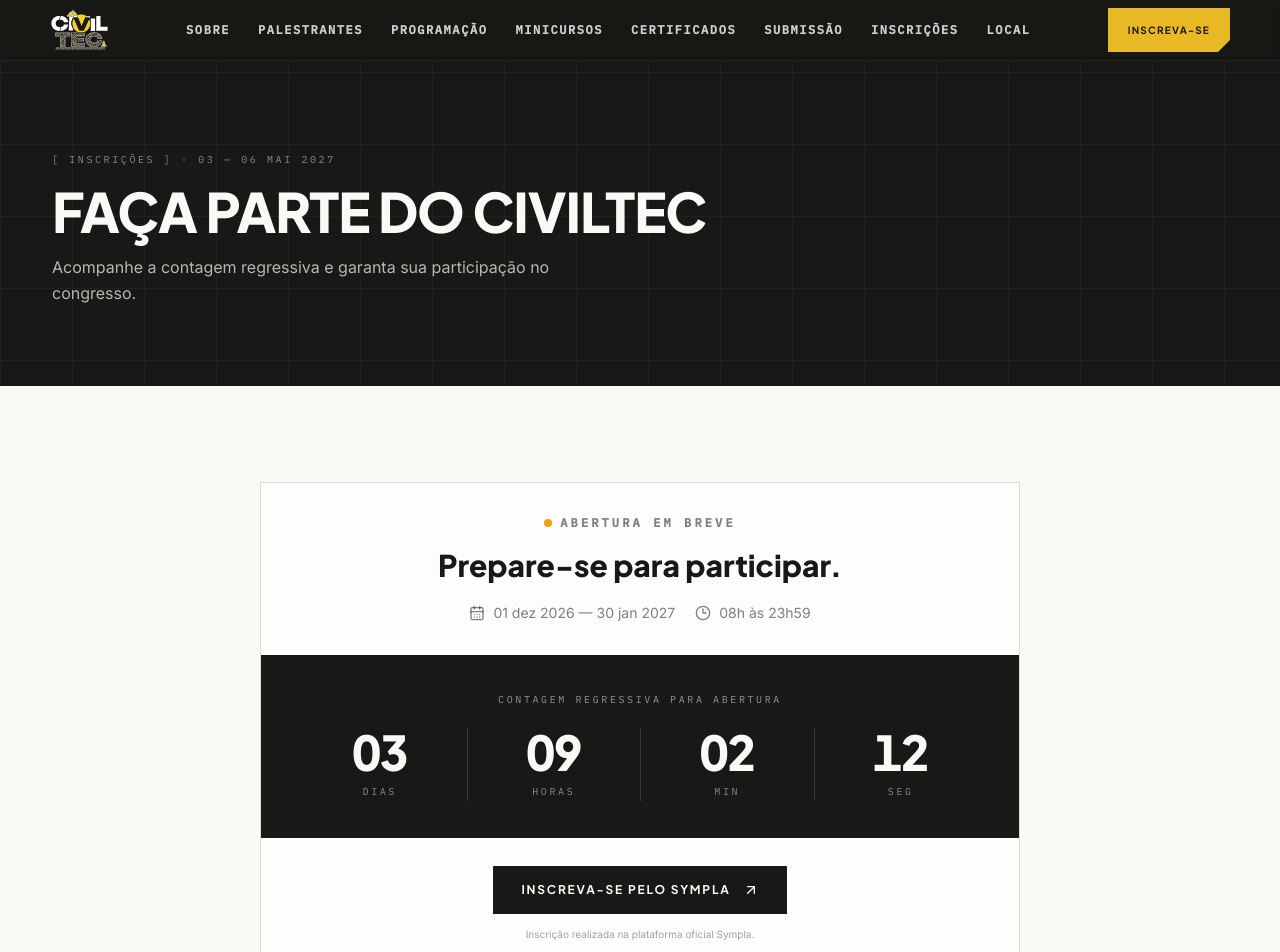
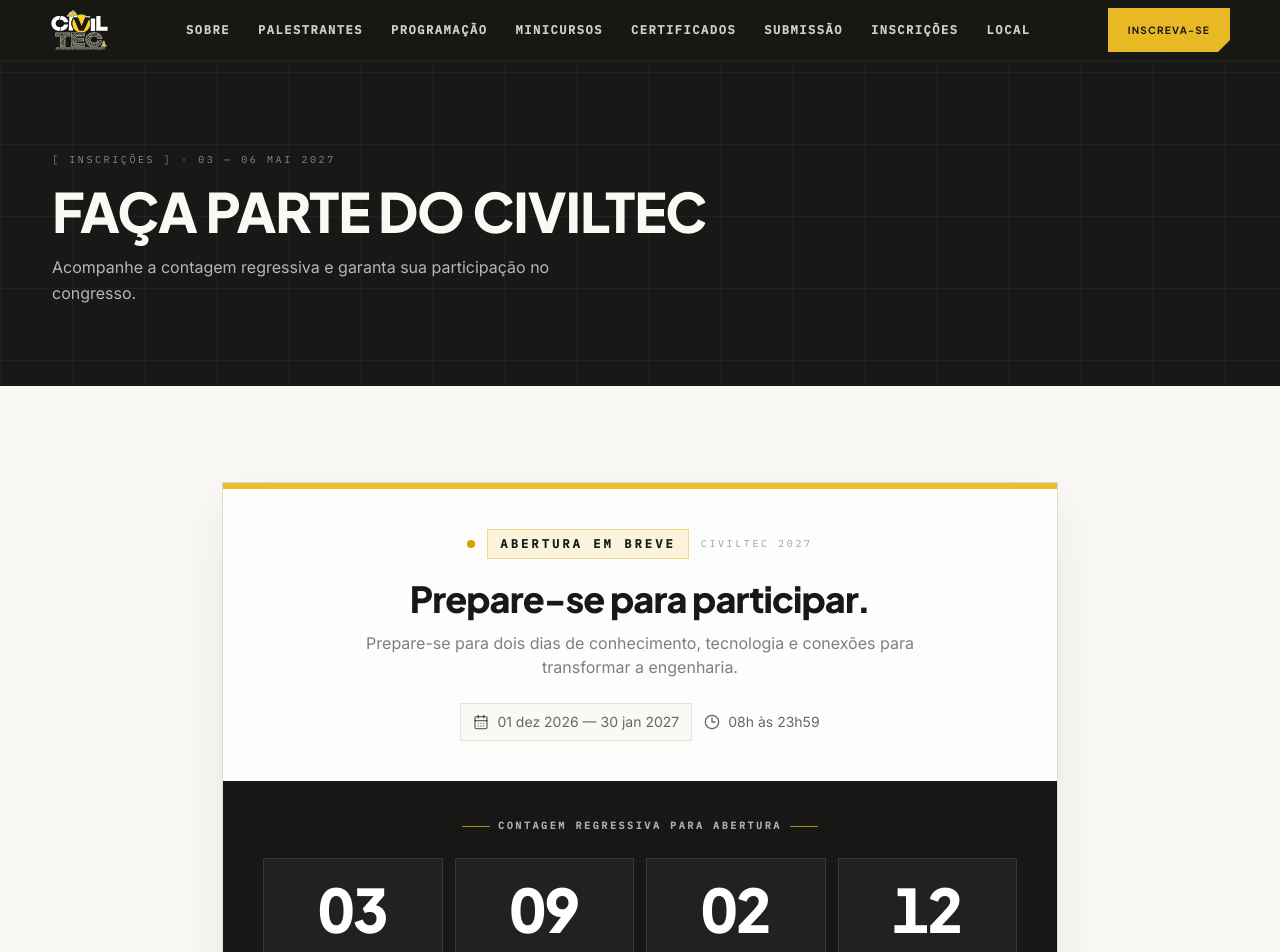
Before and after one commit to Dkalones/civil-tec, a React (Vite) app: page /inscricao in a window 1280 px wide. Shown: the top 952 px of the page. Built offline with nearby package versions, Linux system fonts and the light colour scheme.

Commit message:
Melhora visual da página de inscrições

```diff
--- a/src/components/site/RegistrationWindow.jsx
+++ b/src/components/site/RegistrationWindow.jsx
@@ -1,5 +1,5 @@
 import { useEffect, useState } from "react";
-import { ArrowUpRight, CalendarDays, Clock3 } from "lucide-react";
+import { ArrowUpRight, CalendarDays, Clock3, Ticket } from "lucide-react";
 
 const START = new Date("2026-12-01T08:00:00-03:00").getTime();
 const END = new Date("2027-01-30T23:59:00-03:00").getTime();
@@ -45,21 +45,26 @@ export default function RegistrationWindow({ compact = false }) {
       : "As inscrições foram encerradas.";
 
   return (
-    <div className={`mx-auto w-full overflow-hidden border border-ink/15 bg-card ${compact ? "max-w-3xl" : "max-w-[760px]"}`}>
-      <div className="px-5 py-7 sm:px-8 sm:py-8">
-        <div className="flex items-center justify-center gap-2">
-          <span className={`h-2 w-2 rounded-full ${isOpen ? "animate-pulse bg-emerald-500" : isClosed ? "bg-ink/30" : "bg-amber-500"}`} />
-          <span className="label-mono text-[10px] font-bold tracking-[0.18em] text-ink/55 sm:text-xs">
+    <div className={`relative mx-auto w-full overflow-hidden border border-ink/15 bg-card shadow-[0_18px_55px_rgba(0,0,0,0.08)] ${compact ? "max-w-3xl" : "max-w-[900px]"}`}>
+      <div className="h-1.5 w-full bg-[#efbd25]" />
+      <div className="relative px-5 py-8 sm:px-10 sm:py-10">
+        <div className="pointer-events-none absolute right-0 top-0 h-full w-1/3 opacity-[0.07] blueprint-grid-dark" aria-hidden="true" />
+        <div className="relative">
+        <div className="flex flex-wrap items-center justify-center gap-3">
+          <span className={`h-2 w-2 rounded-full ${isOpen ? "animate-pulse bg-emerald-500" : isClosed ? "bg-ink/35" : "bg-[#d99f00]"}`} />
+          <span className={`border px-3 py-1.5 label-mono text-[9px] font-bold tracking-[0.16em] sm:text-xs ${isOpen ? "border-emerald-600/25 bg-emerald-500/10 text-emerald-700" : isClosed ? "border-ink/15 bg-ink/5 text-ink/50" : "border-[#efbd25]/50 bg-[#efbd25]/15 text-ink"}`}>
             {status}
           </span>
+          <span className="label-mono text-[9px] tracking-[0.13em] text-ink/40">CIVILTEC 2027</span>
         </div>
 
-        <h2 className="mx-auto mt-4 max-w-xl text-center font-heading text-2xl font-extrabold leading-tight text-ink sm:text-3xl">
+        <h2 className="mx-auto mt-5 max-w-2xl text-center font-heading text-2xl font-extrabold leading-[1.12] tracking-tight text-ink sm:text-4xl">
           {headline}
         </h2>
 
-        <div className="mt-5 flex flex-wrap items-center justify-center gap-x-5 gap-y-2 text-xs text-ink/55 sm:text-sm">
-          <span className="inline-flex items-center gap-2">
+        <p className="mx-auto mt-3 max-w-xl text-center text-sm leading-relaxed text-ink/55 sm:text-base">{isBefore ? "Prepare-se para dois dias de conhecimento, tecnologia e conexões para transformar a engenharia." : isOpen ? "As inscrições estão disponíveis. Escolha seu ingresso e venha construir o futuro com a gente." : "Agradecemos o interesse. Acompanhe o site para novidades e informações sobre o evento."}</p>
+        <div className="mt-6 flex flex-wrap items-center justify-center gap-3 text-xs text-ink/65 sm:text-sm">
+          <span className="inline-flex items-center gap-2 border border-ink/10 bg-background px-3 py-2">
             <CalendarDays className="h-4 w-4" aria-hidden="true" />
             01 dez 2026 — 30 jan 2027
           </span>
@@ -68,29 +73,33 @@ export default function RegistrationWindow({ compact = false }) {
             08h às 23h59
           </span>
         </div>
+        </div>
       </div>
 
       {!isClosed ? (
-        <div className="border-y border-ink/10 bg-ink px-4 py-7 text-ink-foreground sm:px-8 sm:py-9">
-          <p className="mb-5 text-center label-mono text-[9px] uppercase tracking-[0.2em] text-ink-foreground/55 sm:text-[10px]">
+        <div className="relative overflow-hidden border-y border-ink/10 bg-[#171816] px-4 py-7 text-white sm:px-10 sm:py-9">
+          <div className="pointer-events-none absolute inset-0 opacity-[0.12] blueprint-grid-dark" aria-hidden="true" />
+          <div className="relative">
+          <div className="mb-6 flex items-center justify-center gap-2"><span className="h-px w-7 bg-[#efbd25]/70" /><p className="label-mono text-[9px] font-semibold uppercase tracking-[0.22em] text-white/65 sm:text-[10px]">
             {isBefore ? "Contagem regressiva para abertura" : "Tempo restante para se inscrever"}
-          </p>
-          <div className="grid grid-cols-4 divide-x divide-ink-foreground/15" role="timer" aria-label={`${time.days} dias, ${time.hours} horas, ${time.minutes} minutos e ${time.seconds} segundos`}>
+          </p><span className="h-px w-7 bg-[#efbd25]/70" /></div>
+          <div className="grid grid-cols-4 gap-2 sm:gap-3" role="timer" aria-label={`${time.days} dias, ${time.hours} horas, ${time.minutes} minutos e ${time.seconds} segundos`}>
             {[
               ["DIAS", time.days],
               ["HORAS", time.hours],
               ["MIN", time.minutes],
               ["SEG", time.seconds],
             ].map(([label, value]) => (
-              <div key={label} className="min-w-0 px-1 text-center sm:px-3">
-                <span className="block font-heading text-3xl font-extrabold tabular-nums tracking-tight sm:text-5xl">
+              <div key={label} className="relative flex min-w-0 flex-col items-center justify-center border border-white/10 bg-white/[0.045] px-1 py-4 text-center sm:py-5">
+                <span className="block font-heading text-3xl font-extrabold tabular-nums leading-none tracking-tight text-white sm:text-5xl md:text-6xl">
                   {pad(value)}
                 </span>
-                <span className="mt-2 block label-mono text-[8px] tracking-[0.16em] text-ink-foreground/50 sm:text-[10px]">
+                <span className="mt-3 block label-mono text-[7px] font-semibold tracking-[0.13em] text-white/45 sm:text-[9px] sm:tracking-[0.2em]">
                   {label}
                 </span>
               </div>
             ))}
+          </div>
           </div>
           {isOpen && (
             <div className="mt-7">
@@ -99,7 +108,7 @@ export default function RegistrationWindow({ compact = false }) {
                 <span>{Math.round(progress)}%</span>
               </div>
               <div className="h-1.5 overflow-hidden rounded-full bg-ink-foreground/15">
-                <div className="h-full rounded-full bg-ink-foreground transition-[width] duration-1000" style={{ width: `${progress}%` }} />
+                <div className="h-full bg-[#efbd25] transition-[width] duration-1000" style={{ width: `${progress}%` }} />
               </div>
             </div>
           )}
@@ -115,8 +124,9 @@ export default function RegistrationWindow({ compact = false }) {
           href={SYMPLA_URL}
           target="_blank"
           rel="noopener noreferrer"
-          className="group inline-flex w-full items-center justify-center gap-3 bg-ink px-7 py-4 font-heading text-xs font-bold uppercase tracking-[0.15em] text-ink-foreground transition hover:bg-ink/85 sm:w-auto sm:min-w-[260px]"
+          className="group inline-flex w-full items-center justify-center gap-3 bg-[#efbd25] px-7 py-4 font-heading text-xs font-extrabold uppercase tracking-[0.14em] text-[#171816] shadow-[0_5px_0_#bd9016] transition duration-200 hover:-translate-y-0.5 hover:bg-[#f6ca3e] hover:shadow-[0_7px_0_#bd9016] active:translate-y-0.5 sm:w-auto sm:min-w-[290px]"
         >
+          <Ticket className="h-4 w-4" aria-hidden="true" />
           {isClosed ? "Acessar página do evento" : "Inscreva-se pelo Sympla"}
           <ArrowUpRight className="h-4 w-4 transition-transform group-hover:-translate-y-0.5 group-hover:translate-x-0.5" aria-hidden="true" />
         </a>
```
